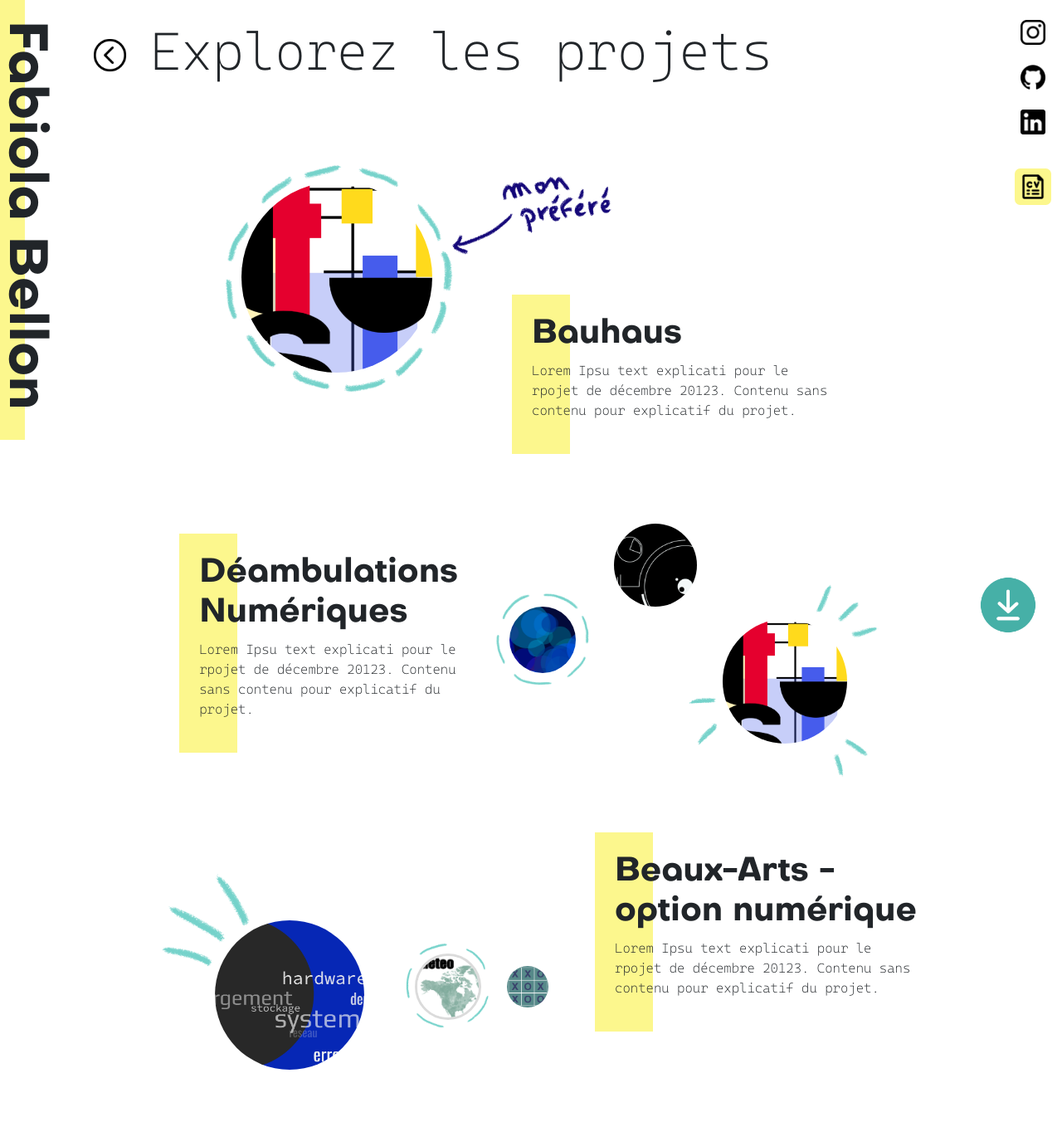
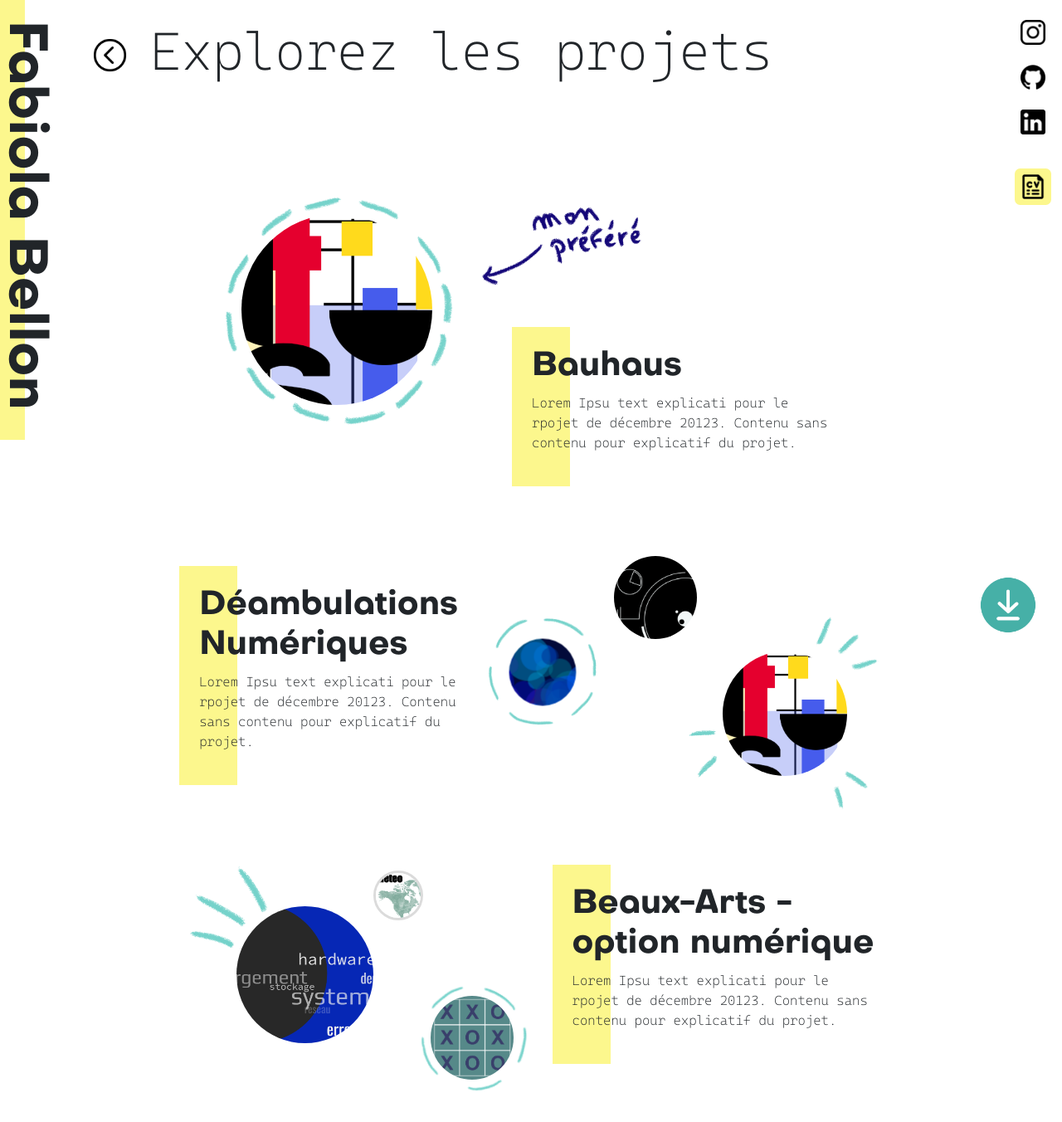
Before and after one commit to fabibot/portfolio, a Vue app: page /projets in a window 1280 px wide. Shown: the top 1352 px of the page at 83% size. Built offline with nearby package versions, Linux system fonts and the light colour scheme.

Commit message:
finition des animations

```diff
--- /dev/null
+++ b/src/assets/animation.css
@@ -0,0 +1,62 @@
+@keyframes micro-orbite {
+    from { transform: rotate(0deg); }
+    to { transform: rotate(360deg); }
+    }
+
+    @keyframes micro-orbite-reverse {
+        from { transform: rotate(0deg); }
+        to { transform: rotate(-360deg); }
+    }
+
+
+    @keyframes mouvement-eclat {
+        from {
+            transform: rotate(0deg);
+        }
+        50% {
+            transform: rotate(3deg);
+
+        }
+        to {
+            transform: rotate(0deg);
+        }
+        }
+
+    @keyframes static-eclat {
+        from {
+            transform: rotate(0deg);
+        }
+        50% {
+            transform: rotate(-3deg);
+
+        }
+        to {
+            transform: rotate(0deg);
+        }
+        }
+
+
+    @keyframes mouvement-scale {
+        from {
+            transform: scale(1);
+        }
+        50% {
+            transform: scale(1.25);
+        }
+        to {
+            transform: scale(1);
+        }
+        }
+
+    @keyframes static-scale {
+        from {
+            transform: scale(1);
+        }
+        50% {
+            transform: scale(0.8);
+
+        }
+        to {
+            transform: scale(1);
+        }
+    }
--- a/src/assets/main.css
+++ b/src/assets/main.css
@@ -2,6 +2,7 @@
 @import './base.css';
 @import '../../node_modules/bootstrap/dist/css/bootstrap-grid.min.css';
 @import '../../node_modules/bootstrap/dist/css/bootstrap.css';
+@import './animation.css';
 
 
 .fond-jaune {
--- a/src/components/portfolio/BeauxArts.vue
+++ b/src/components/portfolio/BeauxArts.vue
@@ -1,10 +1,10 @@
 <template>
     <div class="d-flex justify-content-center">
         <div>
-            <div class="d-flex m-5 align-items-center">
+            <div class="d-flex align-items-center">
                 <div v-for="(projet, index) in projetBeauxArts">
                     <div :class="`img-${index}`">
-                        <img :src="getImagePath(projet.image)" alt="" class="img-projet m-2">
+                        <img :src="getImagePath(projet.image)" alt="" class="img-projet">
                     </div>
                 </div>
             </div>
@@ -28,29 +28,43 @@ function getImagePath (filename) {
 </script>
 
 <style scoped>
-    .img-0 img {
-        width: 180px;
-    }
-
-    .img-1 img {
-        width: 80px;
-        border: solid rgba(176, 176, 176, 0.458);
-    }
-
-    .img-2 img {
-        width: 50px;
+    .img-0, .img-1, .img-2 {
+        position: relative;
     }
 
     .img-0 {
+        left: 30px;
         background-image: url(../../assets/images/gribouillis/gribouilli-eclat-2.png);
         background-size: contain;
         background-repeat: no-repeat;
         padding: 50px 30px 30px 60px;
+        animation: 1s mouvement-eclat linear infinite;
+    }
+    .img-0 img {
+        width: 165px;
+        animation: 1s static-eclat linear infinite;
     }
 
     .img-1 {
+        top: -85px;
+    }
+    .img-1 img {
+        width: 60px;
+        border: solid rgba(176, 176, 176, 0.458);
+    }
+
+    .img-2 {
+        top: 86px;
+        left: -19px;
         background-image: url(../../assets/images/gribouillis/gribouilli-borderDashed-3.png);
         background-size: contain;
-        padding: 15px;
+        padding: 28px;
+        animation: micro-orbite 15s linear infinite;
     }
+    .img-2 img {
+        width: 100px;
+        animation: micro-orbite-reverse 15s linear infinite;
+
+    }
+
 </style>
--- a/src/components/portfolio/Deambulations.vue
+++ b/src/components/portfolio/Deambulations.vue
@@ -27,17 +27,6 @@ function getImagePath (filename) {
     .img-Abysse, .img-Bauhaus, .img-Time {
         position: relative;
     }
-   .img-Abysse img {
-        width: 80px;
-    }
-
-    .img-Time img {
-        width: 100px;
-    }
-
-    .img-Bauhaus img {
-        width: 150px;
-    }
 
     .img-Abysse {
         top: 60px;
@@ -45,6 +34,13 @@ function getImagePath (filename) {
         padding: 20px;
         background-image: url(../../assets/images/gribouillis/gribouilli-borderDashed-2.png);
         background-size: contain;
+        animation: 3s mouvement-scale linear infinite;
+
+    }
+   .img-Abysse img {
+        width: 80px;
+        animation: 3s static-scale linear infinite;
+
     }
 
     .img-Time {
@@ -52,10 +48,22 @@ function getImagePath (filename) {
         left: 20px
     }
 
+    .img-Time img {
+        width: 100px;
+    }
+
     .img-Bauhaus {
         top: 60px;
         padding: 35px;
         background-image: url(../../assets/images/gribouillis/gribouilli-eclat-1.png);
         background-size: contain;
+        animation: 1s mouvement-eclat linear infinite;
     }
+    .img-Bauhaus img {
+        width: 150px;
+        animation: 1s static-eclat linear infinite;
+    }
+
+
+
 </style>
--- a/src/components/portfolio/ProjetEpingle.vue
+++ b/src/components/portfolio/ProjetEpingle.vue
@@ -3,21 +3,11 @@
         <div class="p-5 image-projet-epingle background-gribouilli">
             <img :src="getImagePath(projetEpingle.image)" alt="" class="img-projet static-content">
         </div>
-        <div class="mon-pref">
+        <div class="d-block">
+            <div class="mon-pref"></div>
+            <CardProjet :titre="projetEpingle.titre" :description="projetEpingle.description" class="ms-5"></CardProjet>
         </div>
-        <CardProjet :titre="projetEpingle.titre" :description="projetEpingle.description" class="ms-5"></CardProjet>
     </div>
-    <!-- todo
-     - revoir le display pour faire plutôt une grid et placer correctement la fleche mon pref
-     [IDEE DE TYPE D'ANIMATION]
-     - grand puis petit (coutour)
-     - rotate un peu à gauche puis à droite, pas beaucoup mais vif avec petit pause genre "tac tac   .... tac tac ..... tac tac"
-     -->
-     <!-- A SUIVRE :
-     - travailler le fond ? avec texture ? (hachure, pointillé, etc )
-     - vrai choix des projets
-     -->
-
 </template>
 
 <script setup>
@@ -44,15 +34,7 @@
         animation: micro-orbite-reverse 15s linear infinite;
 
     }
-    @keyframes micro-orbite {
-    from { transform: rotate(0deg); }
-    to { transform: rotate(360deg); }
-    }
 
-    @keyframes micro-orbite-reverse {
-        from { transform: rotate(0deg); }
-        to { transform: rotate(-360deg); }
-    }
      .background-gribouilli {
         background-image: url(../../assets/images/gribouillis/gribouilli-borderDashed.png);
         background-size: contain;
@@ -63,7 +45,7 @@
         background-size: contain;
         width: 215px;
         height: 213px;
-        position: absolute;
-        top: 144px;
+        /* position: absolute;
+        top: 144px; */
     }
 </style>
--- a/src/components/portfolio/ProjetsIndex.vue
+++ b/src/components/portfolio/ProjetsIndex.vue
@@ -1,6 +1,6 @@
 <template>
     <div class="projet-index container-fluid">
-        <div class="header-epingle p-4 d-flex align-items-center">
+        <div class="p-4 d-flex align-items-center">
         <RouterLink to="/cv" class="me-3">
             <button class="icon-btn logo retour medium" title="retour au cv"></button>
         </RouterLink>
@@ -51,10 +51,6 @@ function getImagePath (filename) {
         height: 100vh;
     }
 
-    .header-epingle {
-        margin: 0 0 40px 0;
-    }
-
     .grid-projet {
         display: grid;
         grid-template-columns: repeat(4, 25%);
```
